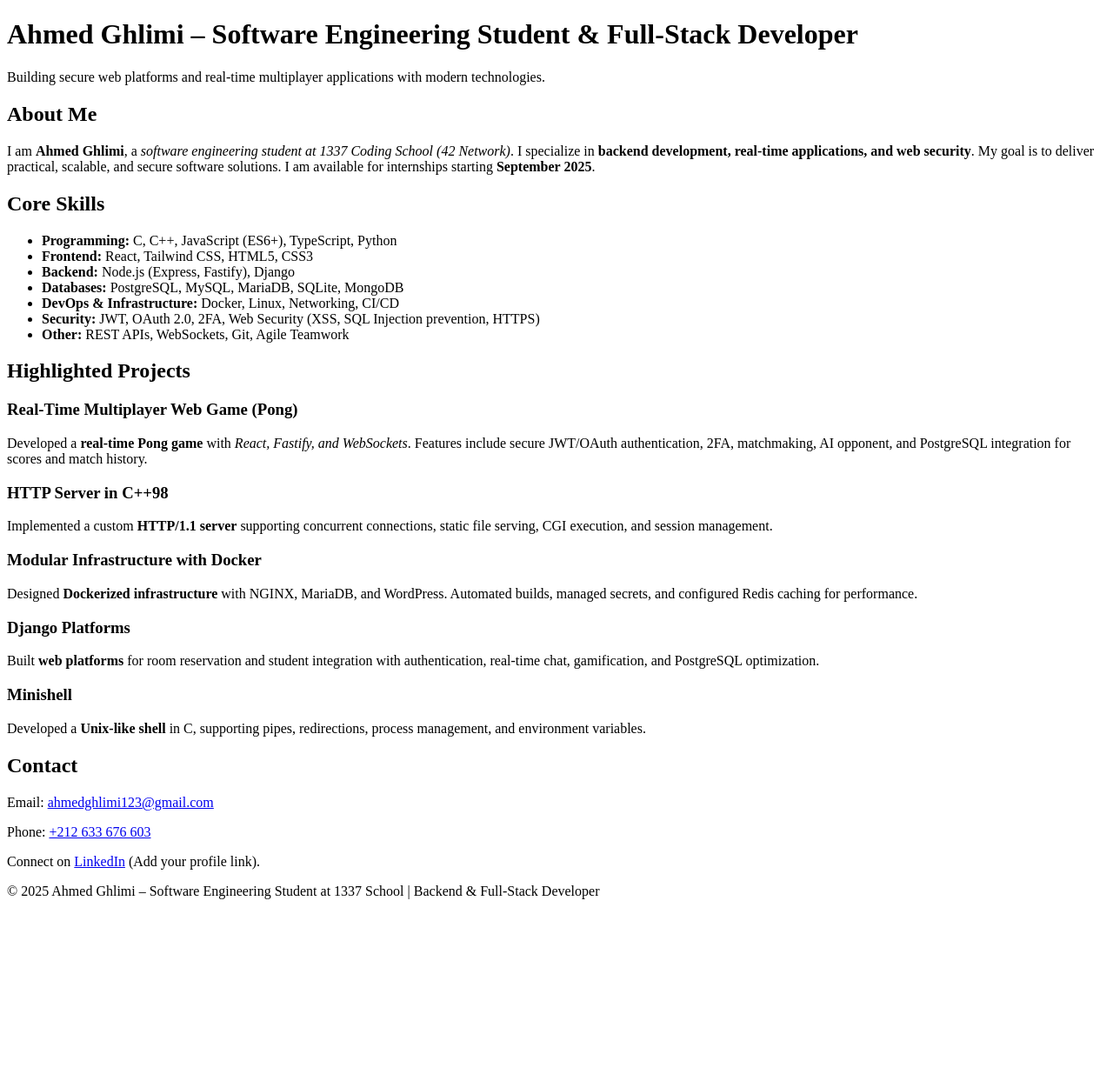
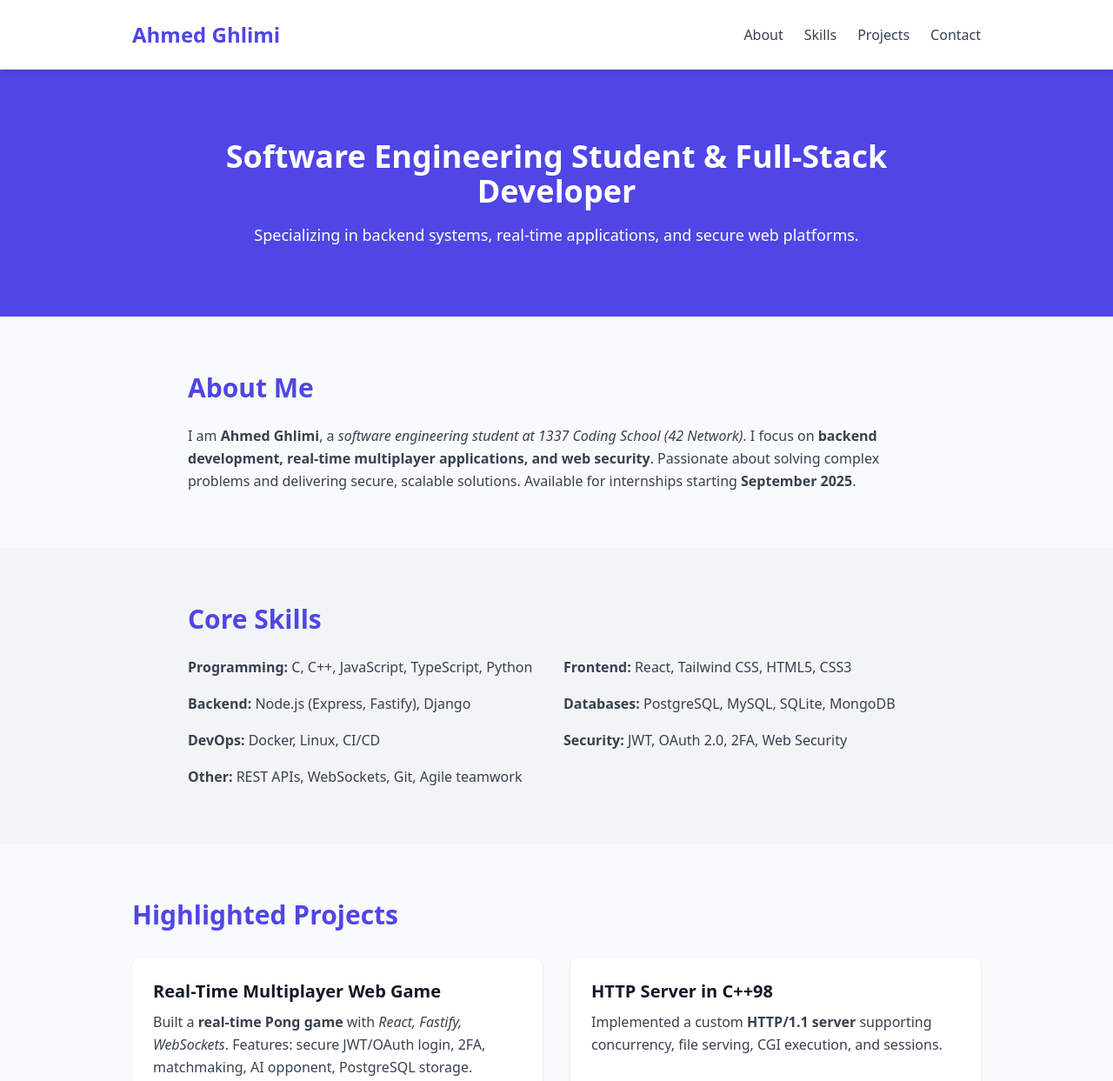
Before and after one commit to Aghlimi/seo2, a plain HTML site: page index.html in a window 1280 px wide. Shown: the top 1243 px of the page at 87% size. Before the commit the page ends 1050 px from the top, so only its background shows below. Drawn offline with nearby package versions, Linux system fonts and the light colour scheme.

Commit message:
Revamp portfolio layout and content
Updated the structure and content of the portfolio page, including a new header, hero section, and organized skills and projects sections.

```diff
--- a/index.html
+++ b/index.html
@@ -6,67 +6,103 @@
   <meta name="viewport" content="width=device-width, initial-scale=1.0"/>
   <meta name="description" content="Portfolio of Ahmed Ghlimi, software engineering student at 1337 School specializing in backend systems, real-time multiplayer applications, and secure web platforms."/>
   <title>Ahmed Ghlimi | Software Engineering Student & Full-Stack Developer</title>
+  <script src="https://cdn.tailwindcss.com"></script>
 </head>
-<body>
-  <header>
-    <h1>Ahmed Ghlimi – Software Engineering Student & Full-Stack Developer</h1>
-    <p>Building secure web platforms and real-time multiplayer applications with modern technologies.</p>
+<body class="bg-gray-50 text-gray-900 font-sans leading-relaxed">
+
+  <!-- Header -->
+
+  <header class="bg-white shadow-md sticky top-0 z-50">
+    <div class="max-w-5xl mx-auto px-6 py-6 flex flex-col sm:flex-row justify-between items-center">
+      <h1 class="text-2xl font-bold text-indigo-600">Ahmed Ghlimi</h1>
+      <nav class="mt-4 sm:mt-0">
+        <ul class="flex space-x-6 text-gray-700 font-medium">
+          <li><a href="#about" class="hover:text-indigo-600">About</a></li>
+          <li><a href="#skills" class="hover:text-indigo-600">Skills</a></li>
+          <li><a href="#projects" class="hover:text-indigo-600">Projects</a></li>
+          <li><a href="#contact" class="hover:text-indigo-600">Contact</a></li>
+        </ul>
+      </nav>
+    </div>
   </header>
 
-  <section id="about">
-    <h2>About Me</h2>
-    <p>I am <strong>Ahmed Ghlimi</strong>, a <em>software engineering student at 1337 Coding School (42 Network)</em>.
-    I specialize in <strong>backend development, real-time applications, and web security</strong>. My goal is to deliver practical, scalable, and secure software solutions.
-    I am available for internships starting <strong>September 2025</strong>.</p>
+  <!-- Hero Section -->
+
+  <section class="bg-indigo-600 text-white py-20">
+    <div class="max-w-4xl mx-auto text-center px-6">
+      <h2 class="text-4xl font-extrabold mb-4">Software Engineering Student & Full-Stack Developer</h2>
+      <p class="text-lg">Specializing in backend systems, real-time applications, and secure web platforms.</p>
+    </div>
   </section>
 
-  <section id="skills">
-    <h2>Core Skills</h2>
-    <ul>
-      <li><strong>Programming:</strong> C, C++, JavaScript (ES6+), TypeScript, Python</li>
+  <!-- About -->
+
+  <section id="about" class="max-w-4xl mx-auto px-6 py-16">
+    <h2 class="text-3xl font-bold text-indigo-600 mb-6">About Me</h2>
+    <p class="text-gray-700">I am <strong>Ahmed Ghlimi</strong>, a <em>software engineering student at 1337 Coding School (42 Network)</em>.
+    I focus on <strong>backend development, real-time multiplayer applications, and web security</strong>.
+    Passionate about solving complex problems and delivering secure, scalable solutions.
+    Available for internships starting <strong>September 2025</strong>.</p>
+  </section>
+
+  <!-- Skills -->
+
+  <section id="skills" class="bg-gray-100 py-16">
+    <div class="max-w-4xl mx-auto px-6">
+      <h2 class="text-3xl font-bold text-indigo-600 mb-6">Core Skills</h2>
+      <ul class="grid grid-cols-1 sm:grid-cols-2 gap-4 text-gray-700">
+        <li><strong>Programming:</strong> C, C++, JavaScript, TypeScript, Python</li>
         <li><strong>Frontend:</strong> React, Tailwind CSS, HTML5, CSS3</li>
         <li><strong>Backend:</strong> Node.js (Express, Fastify), Django</li>
-      <li><strong>Databases:</strong> PostgreSQL, MySQL, MariaDB, SQLite, MongoDB</li>
-      <li><strong>DevOps & Infrastructure:</strong> Docker, Linux, Networking, CI/CD</li>
-      <li><strong>Security:</strong> JWT, OAuth 2.0, 2FA, Web Security (XSS, SQL Injection prevention, HTTPS)</li>
-      <li><strong>Other:</strong> REST APIs, WebSockets, Git, Agile Teamwork</li>
+        <li><strong>Databases:</strong> PostgreSQL, MySQL, SQLite, MongoDB</li>
+        <li><strong>DevOps:</strong> Docker, Linux, CI/CD</li>
+        <li><strong>Security:</strong> JWT, OAuth 2.0, 2FA, Web Security</li>
+        <li><strong>Other:</strong> REST APIs, WebSockets, Git, Agile teamwork</li>
       </ul>
+    </div>
   </section>
 
-  <section id="projects">
-    <h2>Highlighted Projects</h2>
-    <article>
-      <h3>Real-Time Multiplayer Web Game (Pong)</h3>
-      <p>Developed a <strong>real-time Pong game</strong> with <em>React, Fastify, and WebSockets</em>.
-      Features include secure JWT/OAuth authentication, 2FA, matchmaking, AI opponent, and PostgreSQL integration for scores and match history.</p>
+  <!-- Projects -->
+
+  <section id="projects" class="max-w-5xl mx-auto px-6 py-16">
+    <h2 class="text-3xl font-bold text-indigo-600 mb-8">Highlighted Projects</h2>
+    <div class="grid gap-8 md:grid-cols-2">
+      <article class="bg-white p-6 shadow rounded-lg">
+        <h3 class="text-xl font-semibold text-gray-900 mb-2">Real-Time Multiplayer Web Game</h3>
+        <p class="text-gray-700">Built a <strong>real-time Pong game</strong> with <em>React, Fastify, WebSockets</em>.
+        Features: secure JWT/OAuth login, 2FA, matchmaking, AI opponent, PostgreSQL storage.</p>
       </article>
-    <article>
-      <h3>HTTP Server in C++98</h3>
-      <p>Implemented a custom <strong>HTTP/1.1 server</strong> supporting concurrent connections, static file serving, CGI execution, and session management.</p>
+      <article class="bg-white p-6 shadow rounded-lg">
+        <h3 class="text-xl font-semibold text-gray-900 mb-2">HTTP Server in C++98</h3>
+        <p class="text-gray-700">Implemented a custom <strong>HTTP/1.1 server</strong> supporting concurrency, file serving, CGI execution, and sessions.</p>
       </article>
-    <article>
-      <h3>Modular Infrastructure with Docker</h3>
-      <p>Designed <strong>Dockerized infrastructure</strong> with NGINX, MariaDB, and WordPress. Automated builds, managed secrets, and configured Redis caching for performance.</p>
+      <article class="bg-white p-6 shadow rounded-lg">
+        <h3 class="text-xl font-semibold text-gray-900 mb-2">Modular Infrastructure with Docker</h3>
+        <p class="text-gray-700">Designed <strong>Dockerized infrastructure</strong> with NGINX, MariaDB, and WordPress. Automated builds, secrets, and Redis caching.</p>
       </article>
-    <article>
-      <h3>Django Platforms</h3>
-      <p>Built <strong>web platforms</strong> for room reservation and student integration with authentication, real-time chat, gamification, and PostgreSQL optimization.</p>
+      <article class="bg-white p-6 shadow rounded-lg">
+        <h3 class="text-xl font-semibold text-gray-900 mb-2">Django Platforms</h3>
+        <p class="text-gray-700">Developed <strong>Django web apps</strong> for room booking and student networking with real-time chat, gamification, and PostgreSQL optimization.</p>
       </article>
-    <article>
-      <h3>Minishell</h3>
-      <p>Developed a <strong>Unix-like shell</strong> in C, supporting pipes, redirections, process management, and environment variables.</p>
-    </article>
+    </div>
   </section>
 
-  <section id="contact">
-    <h2>Contact</h2>
-    <p>Email: <a href="mailto:ahmedghlimi123@gmail.com">ahmedghlimi123@gmail.com</a></p>
-    <p>Phone: <a href="tel:+212633676603">+212 633 676 603</a></p>
-    <p>Connect on <a href="https://www.linkedin.com/">LinkedIn</a> (Add your profile link).</p>
+  <!-- Contact -->
+
+  <section id="contact" class="bg-indigo-600 text-white py-16">
+    <div class="max-w-4xl mx-auto px-6 text-center">
+      <h2 class="text-3xl font-bold mb-6">Get in Touch</h2>
+      <p class="mb-4">Email: <a href="mailto:ahmedghlimi123@gmail.com" class="underline">ahmedghlimi123@gmail.com</a></p>
+      <p class="mb-4">Phone: <a href="tel:+212633676603" class="underline">+212 633 676 603</a></p>
+      <p>Connect on <a href="https://www.linkedin.com/" class="underline">LinkedIn</a></p>
+    </div>
   </section>
 
-  <footer>
-    <p>© 2025 Ahmed Ghlimi – Software Engineering Student at 1337 School | Backend & Full-Stack Developer</p>
+  <!-- Footer -->
+
+  <footer class="bg-gray-900 text-gray-400 py-6 text-center">
+    <p>© 2025 Ahmed Ghlimi – Software Engineering Student at 1337 School | Full-Stack Developer</p>
   </footer>
+
 </body>
 </html>
```
Lines whose indentation alone changed are shown as unchanged.
